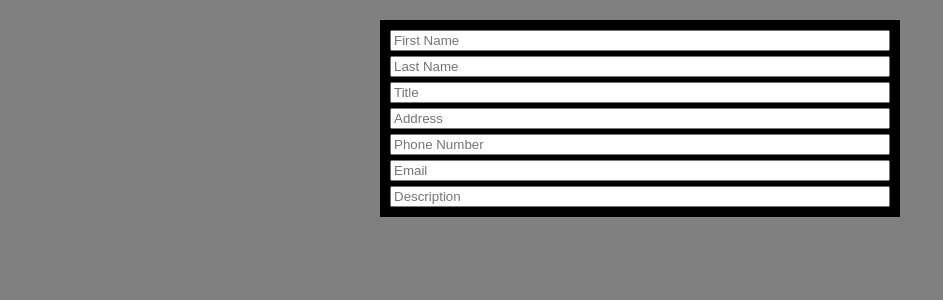
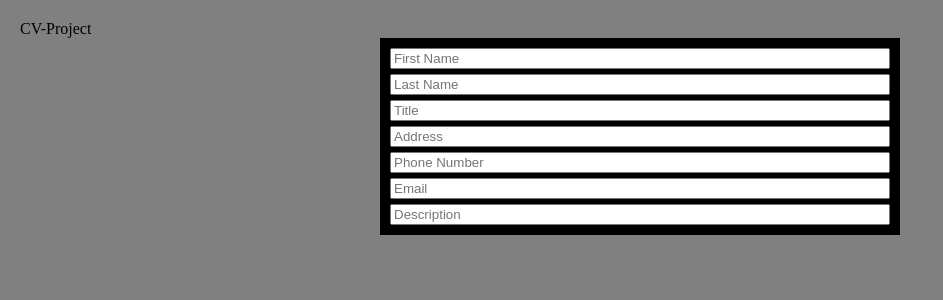
Before and after one commit to Joel-Singh/cv-project, a React (Create React App) app: page / in a window 1280 px wide. Shown: the top 300 px of the page, without its empty margins (0-943 px from the left). Built offline with nearby package versions, Linux system fonts and the light colour scheme.

Commit message:
Add Header component

```diff
--- a/src/App.js
+++ b/src/App.js
@@ -1,5 +1,6 @@
 import React, { Component } from "react";
 import PersonalInformation from "./components/PersonalInformation";
+import Header from './components/Header'
 import './style.css'
 
 export default class App extends Component {
@@ -9,6 +10,7 @@ export default class App extends Component {
 
   render() {
     return (<div className="app">
+        <Header />
         <PersonalInformation />
       </div>);
   }
--- /dev/null
+++ b/src/components/Header.js
@@ -0,0 +1,13 @@
+import React, { Component } from "react";
+
+export default class Header extends Component {
+  constructor(props) {
+    super(props);
+  }
+
+  render() {
+    return (<div className="header">
+        CV-Project
+      </div>);
+  }
+}
```
